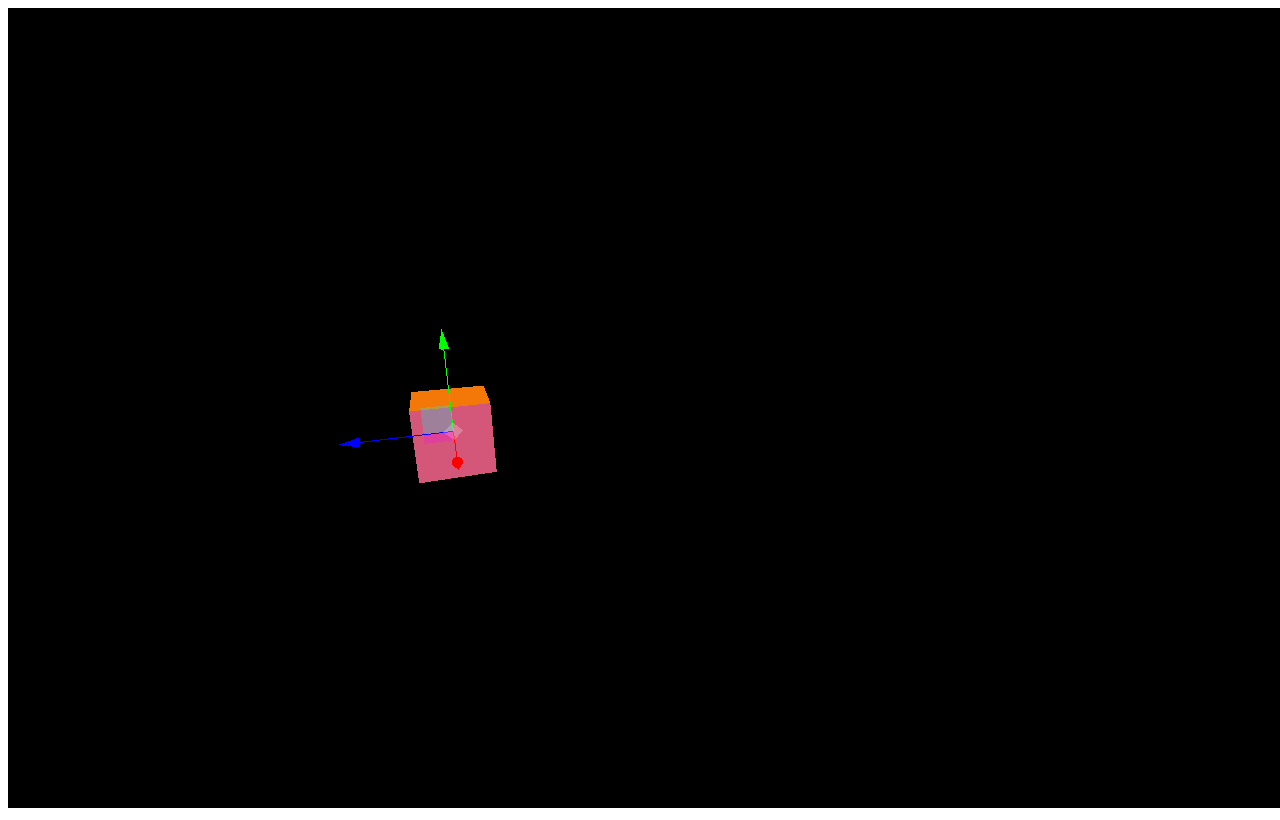
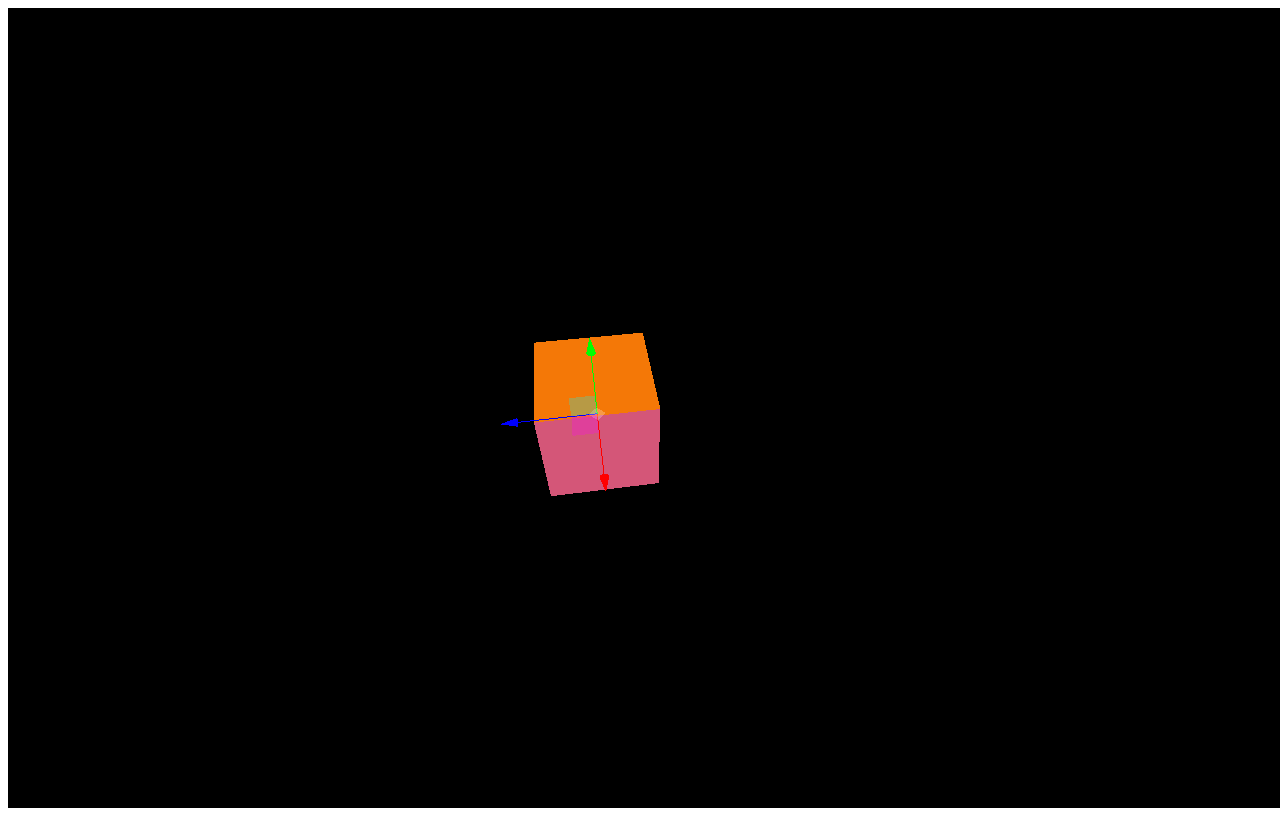
Before and after one commit to anhaelee/soundvisualization_1, a plain HTML site: page index.html in a window 1280 px wide. Drawn offline with Linux system fonts and the light colour scheme.

Commit message:
Update index.html

```diff
--- a/index.html
+++ b/index.html
@@ -30,7 +30,7 @@
 
  	var scene = new THREE.Scene();
 	var camera = new THREE.PerspectiveCamera( 75,window.innerWidth / window.innerHeight, 1, 100000 );
-    camera.position.set( 1500, 500, 600 );
+    camera.position.set( 670, 700, 100 );
     camera.lookAt( new THREE.Vector3( 0, 1, 0 ) );
 
 
@@ -51,10 +51,6 @@
 
 
     control = new THREE.TransformControls (camera, renderer.domElement);
-
-
-
-
 
 
 
@@ -82,9 +78,6 @@
 
 
 
-
-
-
     //box material
     var cubeMaterials =
     [
@@ -97,14 +90,11 @@
 	];
 
 
-
-
     //create a material, colour or image texture
 	var Cube = new THREE.Mesh( geometry, cubeMaterials);
 	scene.add( Cube );
 	control.attach( Cube );
 	scene.add( control );
-
 
 
 
```
